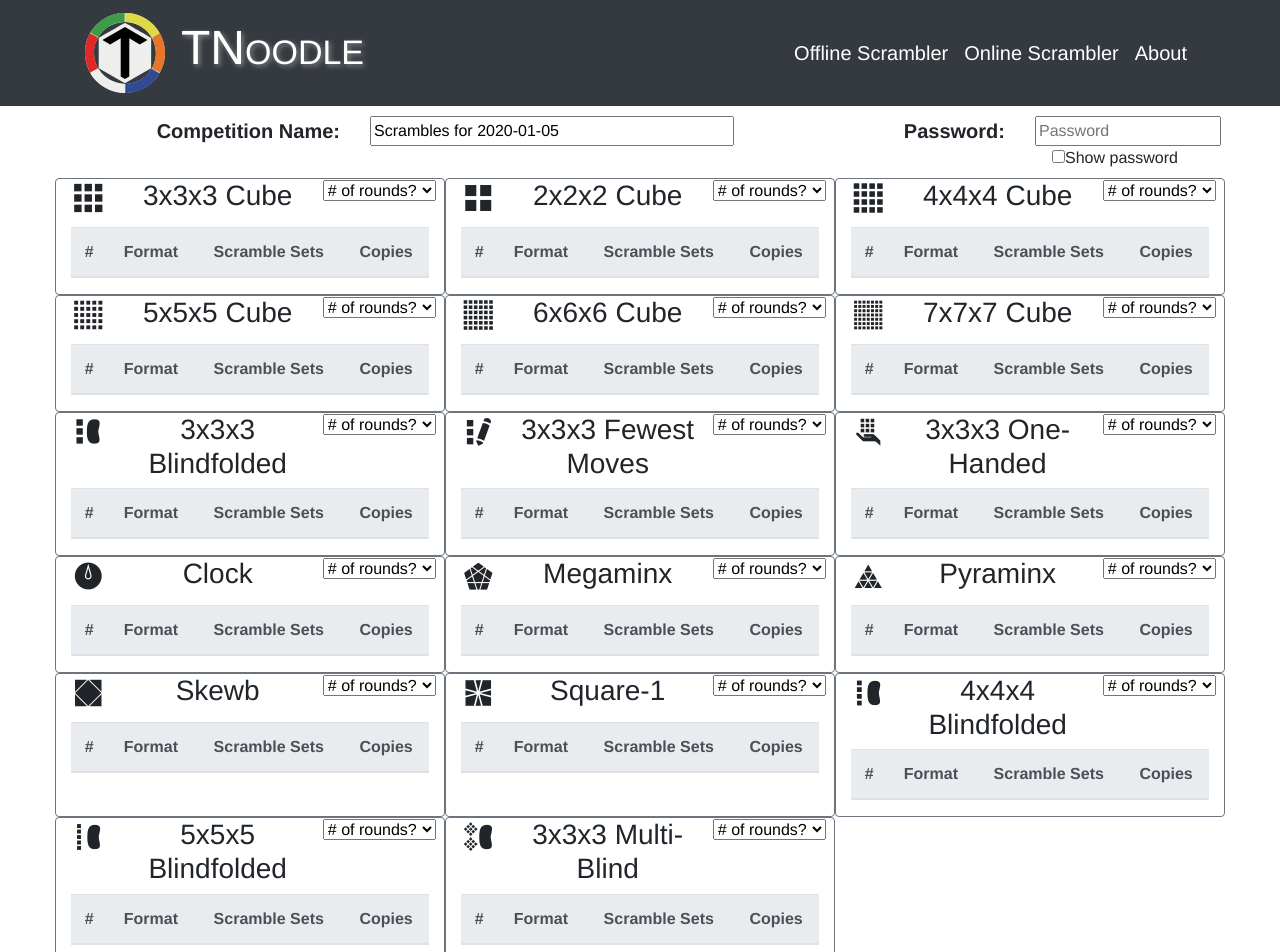
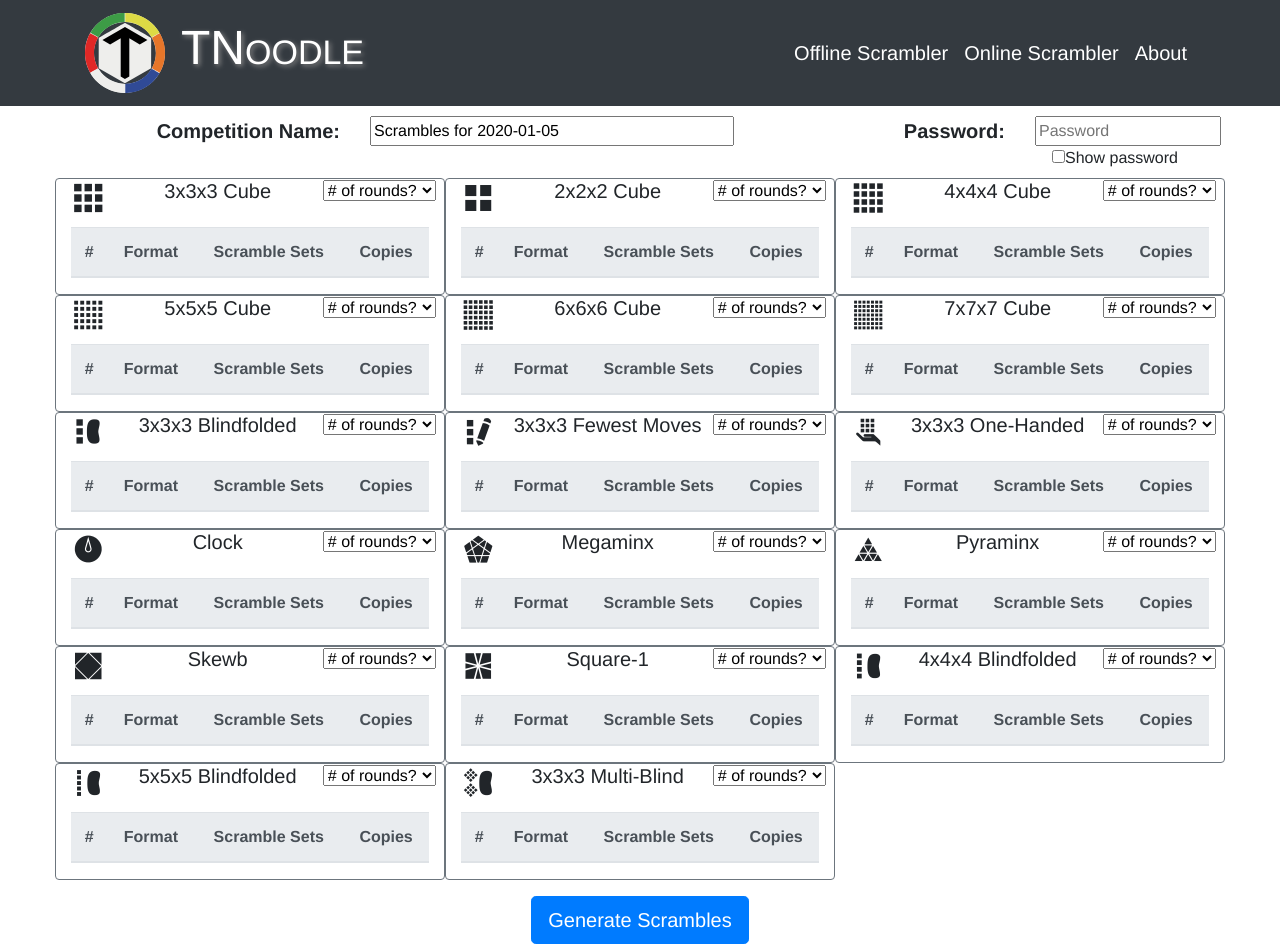
Before and after one commit to thewca/tnoodle, a React (Create React App) app: page /webscrambles/offline in a window 1280 px wide. Shown: the top 952 px of the page. Built offline with nearby package versions, Linux system fonts and the light colour scheme.

Commit message:
Dummy post requisition

```diff
--- a/src/App.js
+++ b/src/App.js
@@ -15,6 +15,41 @@ function App() {
   let offlineScramblerLink = "/webscrambles/offline";
   let onlineScramblerLink = "/webscrambles/online";
   let aboutLink = "/about";
+
+  let wcif = { formatVersion: "1.0", name: "", events: [] };
+
+  let tnoodleEndpoint = "http://localhost:2014";
+
+  let updateEvent = event => {
+    let events = wcif.events.filter(e => e.id !== event.id);
+    events.push(event);
+    wcif.events = events;
+  };
+
+  let generateScrambles = () => {
+    console.log(generateScrambles);
+    console.log(wcif);
+
+    fetch(tnoodleEndpoint, {
+      method: "POST",
+      headers: {
+        Accept: "application/json",
+        "Content-Type": "application/json"
+      },
+      body: JSON.stringify({
+        wcif
+      })
+    })
+      .then(r => console.log(r))
+      .catch(error => console.log(error));
+  };
+
+  let handleCompetitionNameOrPasswordChange = payload => {
+    wcif.name = payload.competitionName;
+    wcif.password = payload.password;
+    console.log(wcif);
+  };
+
   return (
     <Router>
       <div className="App">
@@ -25,7 +60,13 @@ function App() {
         />
         <Switch>
           <Route path={offlineScramblerLink}>
-            <OfflineScrambler />
+            <OfflineScrambler
+              generateScrambles={generateScrambles}
+              updateEvent={updateEvent}
+              handleCompetitionNameOrPasswordChange={
+                handleCompetitionNameOrPasswordChange
+              }
+            />
           </Route>
           <Route path={onlineScramblerLink}>
             <OnlineScrambler />
--- a/src/components/EntryInterface.jsx
+++ b/src/components/EntryInterface.jsx
@@ -5,6 +5,9 @@ import "./EntryInterface.scss";
 class EntryInterface extends Component {
   constructor(props) {
     super(props);
+
+    this.handleCompetitionNameOrPasswordChange =
+      props.handleCompetitionNameOrPasswordChange;
 
     this.state = {
       competitionName: this.getDefaultCompetitionName(),
@@ -27,12 +30,18 @@ class EntryInterface extends Component {
     let state = this.state;
     state.competitionName = event.target.value;
     this.setState(state);
+
+    // Propagate the change.
+    this.handleCompetitionNameOrPasswordChange(this.state);
   };
 
   handlePassword = event => {
     let state = this.state;
     state.password = event.target.value;
     this.setState(state);
+
+    // Propagate the change.
+    this.handleCompetitionNameOrPasswordChange(this.state);
   };
 
   render() {
--- a/src/components/EventPicker.jsx
+++ b/src/components/EventPicker.jsx
@@ -35,6 +35,7 @@ class EventPicker extends Component {
     }
     state.rounds = rounds;
     this.setState(state);
+    this.updateEvent();
   };
 
   handleNumberOfScrambleSetsChange = (round, value) => {
@@ -44,12 +45,14 @@ class EventPicker extends Component {
     let state = this.state;
     state.rounds[round].scrambleSetCount = Number(value);
     this.setState(state);
+    this.updateEvent();
   };
 
   roundFormatChanged = (round, value) => {
     let state = this.state;
     state.rounds[round].format = value;
     this.setState(state);
+    this.updateEvent();
   };
 
   handleNumberOfCopiesChange = (round, value) => {
@@ -59,10 +62,15 @@ class EventPicker extends Component {
     let state = this.state;
     state.rounds[round].copies = value;
     this.setState(state);
+    this.updateEvent();
   };
 
   abbreviate = str => {
     return FORMATS[str].shortName;
+  };
+
+  updateEvent = () => {
+    this.props.updateEvent(this.state);
   };
 
   render() {
@@ -84,7 +92,7 @@ class EventPicker extends Component {
           <span className="col-2 p-0">
             <CubingIcon event={event.id} />
           </span>
-          <h3 className="col-6 p-0">{event.name}</h3>
+          <h5 className="col-6 p-0">{event.name}</h5>
           <div className="col-4 p-0">
             <select onChange={this.handleNumberOfRoundsChange} id={event.id}>
               {options.map(op => (
--- a/src/components/EventsPicker.jsx
+++ b/src/components/EventsPicker.jsx
@@ -6,6 +6,10 @@ import { WCA_EVENTS } from "../constants/wca.constants";
 import _ from "lodash";
 
 class EventsPicker extends Component {
+  constructor(props) {
+    super(props);
+    this.updateEvent = props.updateEvent;
+  }
   render() {
     let EVENTS_PER_LINE = 3;
     let eventChunks = _.chunk(WCA_EVENTS, EVENTS_PER_LINE);
@@ -21,7 +25,7 @@ class EventsPicker extends Component {
                     className="col-4 p-0 border border-secondary rounded"
                     key={event.id}
                   >
-                    <EventPicker event={event} />
+                    <EventPicker event={event} updateEvent={this.updateEvent} />
                   </div>
                 );
               })}
--- a/src/components/OfflineScrambler.jsx
+++ b/src/components/OfflineScrambler.jsx
@@ -6,14 +6,30 @@ import EventsPicker from "./EventsPicker";
 class OfflineScrambler extends Component {
   constructor(props) {
     super(props);
-    this.state = {};
+
+    this.generateScrambles = props.generateScrambles;
+    this.updateEvent = props.updateEvent;
+    this.handleCompetitionNameOrPasswordChange =
+      props.handleCompetitionNameOrPasswordChange;
   }
 
   render() {
     return (
       <div>
-        <EntryInterface />
-        <EventsPicker />
+        <EntryInterface
+          handleCompetitionNameOrPasswordChange={
+            this.handleCompetitionNameOrPasswordChange
+          }
+        />
+        <EventsPicker updateEvent={this.updateEvent} />
+        <div className="container p-3">
+          <button
+            className="btn btn-primary btn-lg"
+            onClick={this.generateScrambles}
+          >
+            Generate Scrambles
+          </button>
+        </div>
       </div>
     );
   }
```
